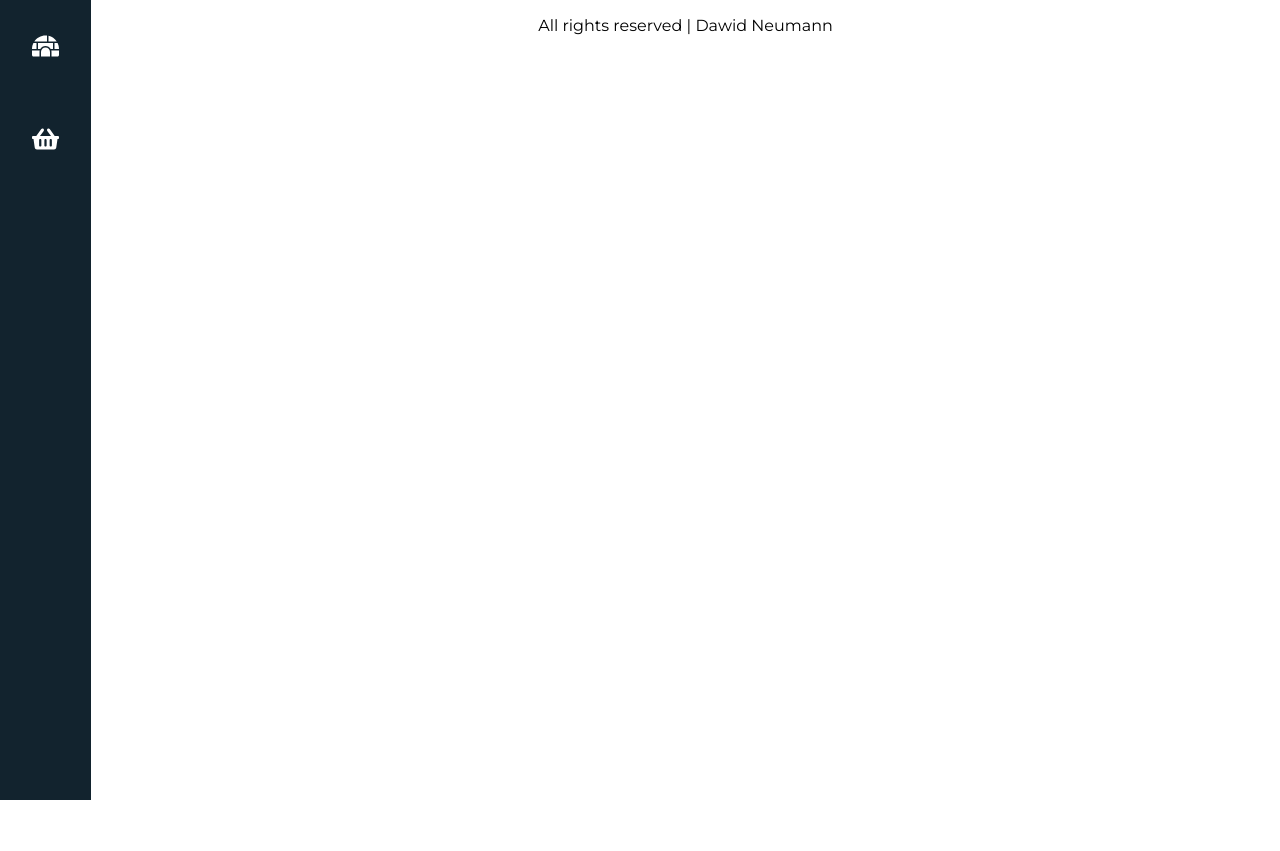
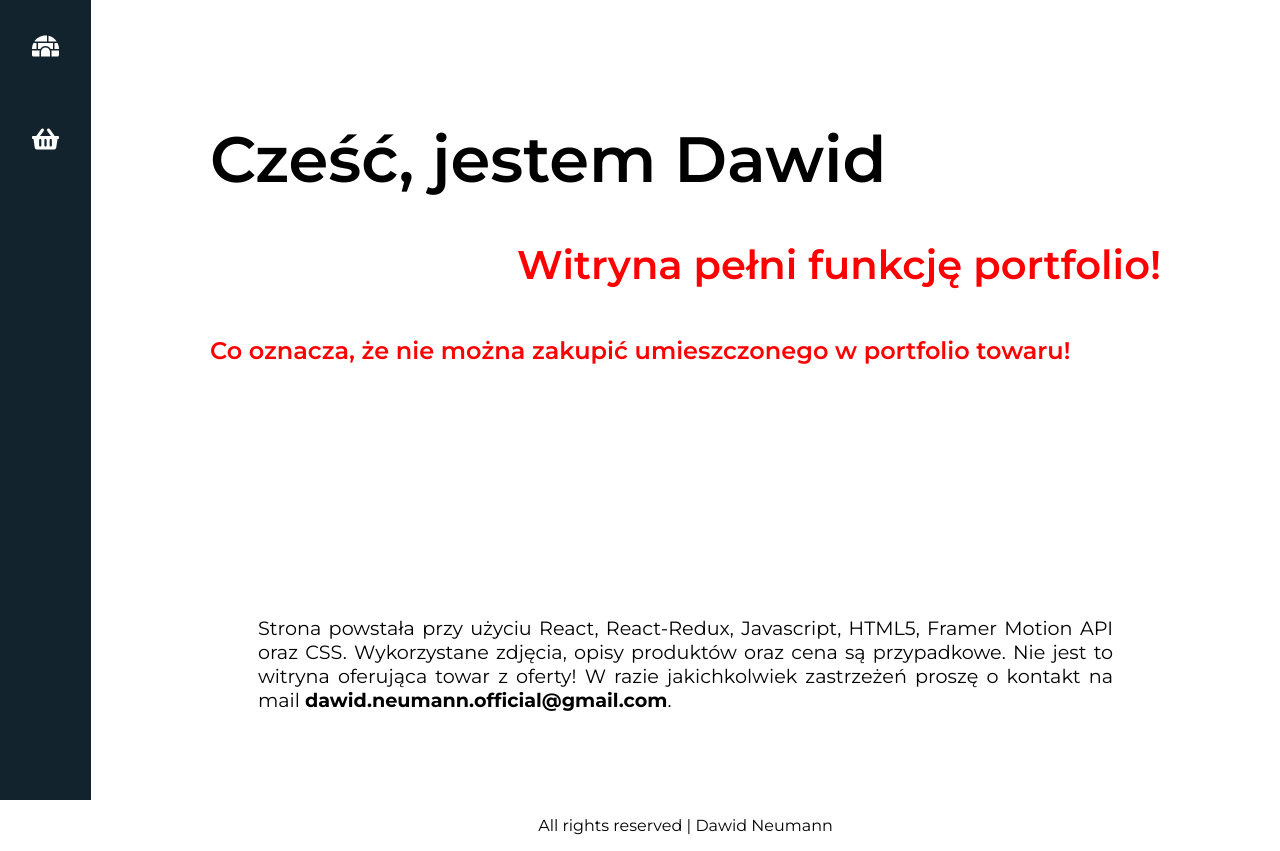
Before and after one commit to IM-Fat32/react-shop-deploy, a React (Create React App) app: page /react-shop-deploy/cart in a window 1280 px wide. Before the commit the page ends 800 px from the top, so only its background shows below. Built offline with nearby package versions, Linux system fonts and the light colour scheme.

Commit message:
deploy my react-app to githubPages2

```diff
--- a/src/App.js
+++ b/src/App.js
@@ -30,7 +30,7 @@ function App() {
         <div className="context--container">
           <AnimatePresence>
             <Switch location={location} key={location.key}>
-              <Route path="/react-shop-deploy/" exact component={HomePage}/>
+              <Route path="/react-shop-deploy" component={HomePage}/>
               <Route path="/shop/:page" exact component={ShopPage}/>
               <Route path='/shop/product/:id' component={ProductPage}/>
               <Route path='/cart' component={CartPage}/>
--- a/src/components/MainMenu/MainMenu.jsx
+++ b/src/components/MainMenu/MainMenu.jsx
@@ -10,7 +10,7 @@ const Menu = () => {
   return (
     <MenuContainer>
       <StyledUl>
-        <MyNavLink path="/react-shop-deploy/" icon={faIgloo} />
+        <MyNavLink path="/react-shop-deploy" icon={faIgloo} />
         <MyNavLink path="/shop/1" icon={faShoppingBasket} />
       </StyledUl>
     </MenuContainer >
```
